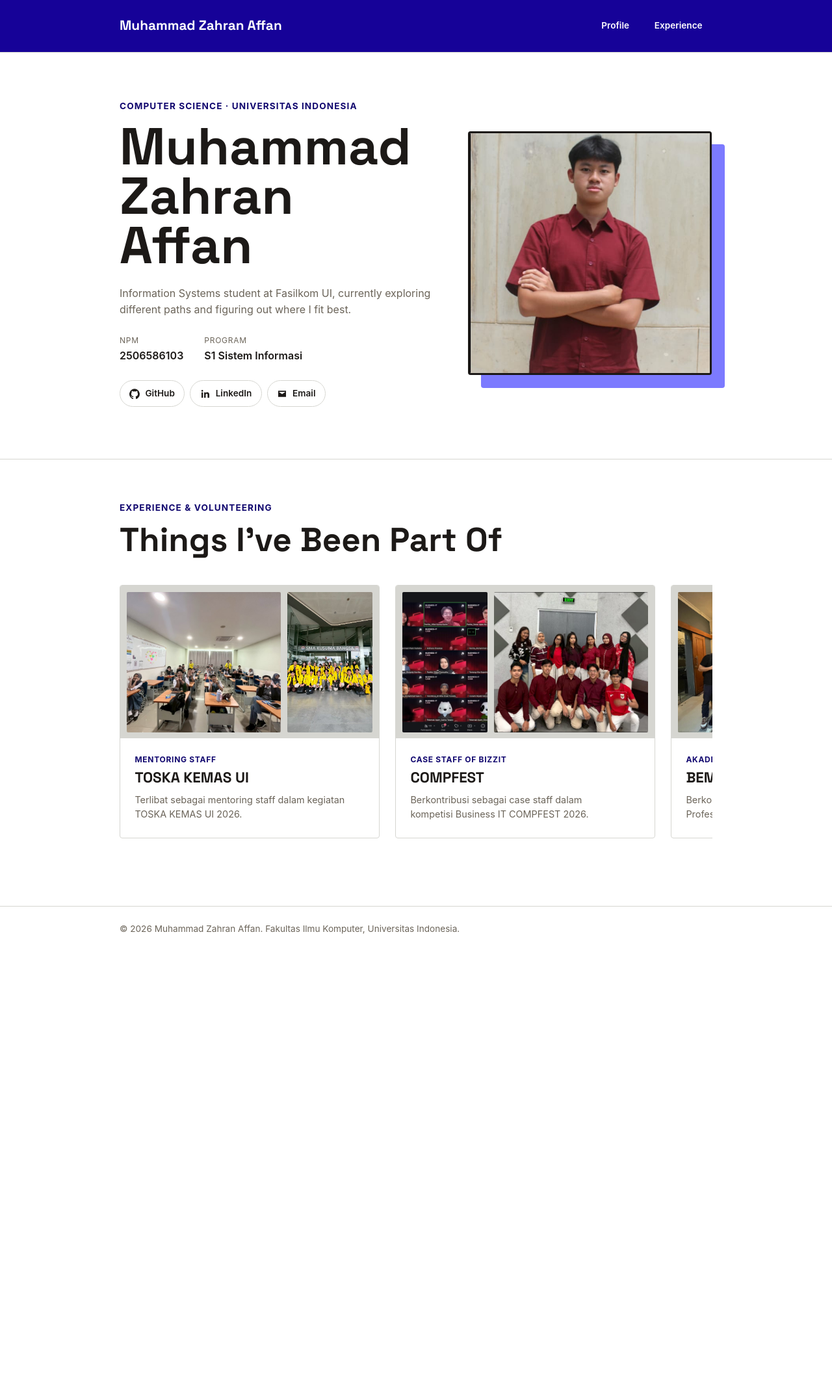
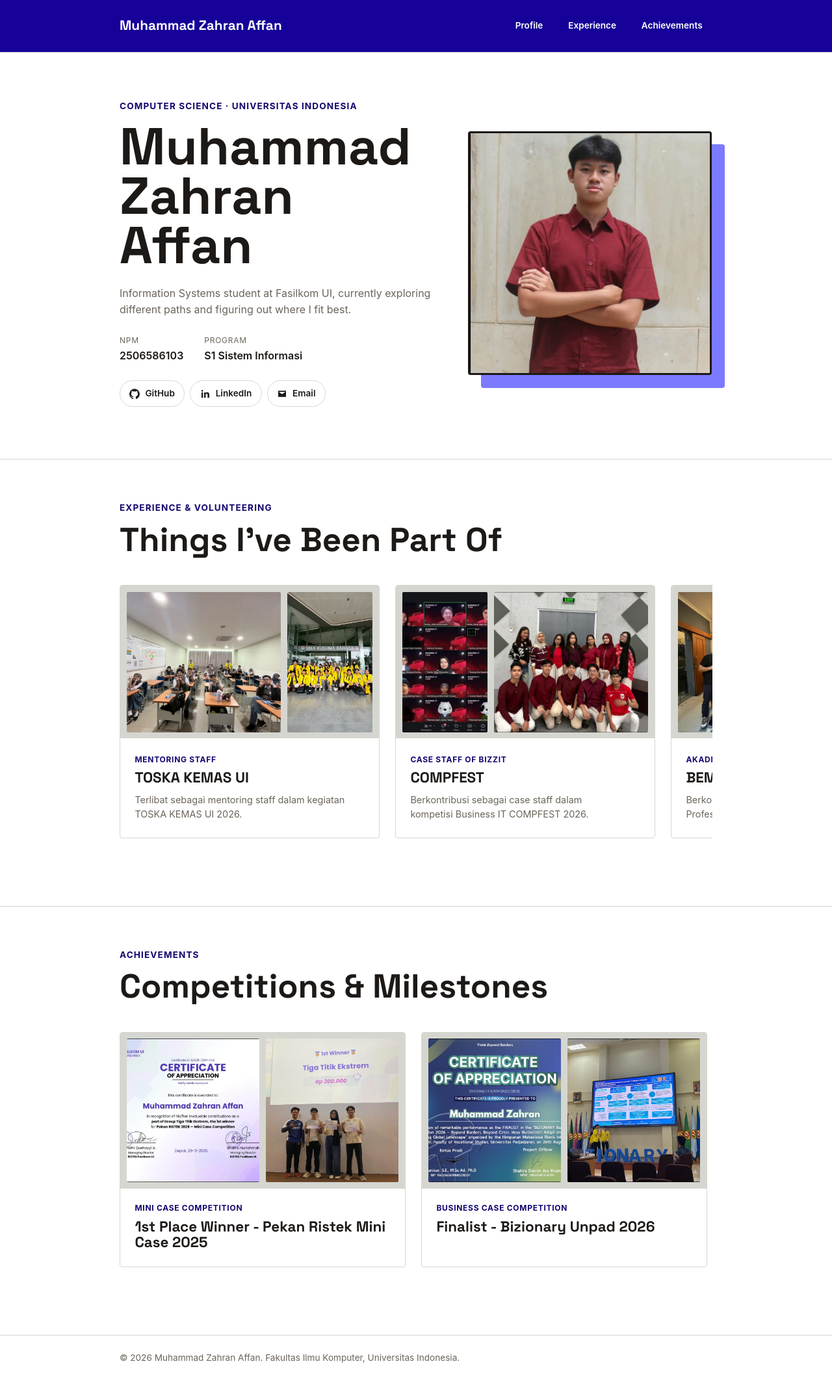
Before and after one commit to zahranaffan/myportofolio, a Django app: page / in a window 1280 px wide. Shown: the whole page at 65% size. Before the commit the page ends 1437 px from the top, so only its background shows below. Run offline with Django 5.2, Linux system fonts and the light colour scheme.

Commit message:
feat: Menambahkan fitur tambahan Achievement

```diff
--- a/static/css/style.css
+++ b/static/css/style.css
@@ -413,6 +413,102 @@ h1, .brand {
     max-width: 330px;
 }
 
+/* === ACHIEVEMENTS === */
+.achievements {
+    padding: 4rem 0 5rem;
+    border-top: 1px solid var(--line);
+}
+
+.achievements-heading {
+    margin-bottom: 2rem;
+}
+
+.achievements-heading h2 {
+    font-family: "Space Grotesk", -apple-system, sans-serif;
+    font-size: clamp(2.2rem, 5vw, 3.2rem);
+    line-height: 1;
+}
+
+/* Horizontal scroll */
+.achievements-scroll {
+    display: flex;
+    gap: 1.5rem;
+    overflow-x: auto;
+    padding: 0.75rem 0.5rem 1.5rem;
+    scroll-snap-type: x proximity;
+    scrollbar-width: thin;
+    scrollbar-color: var(--line) transparent;
+}
+
+.achievements-scroll::-webkit-scrollbar {
+    height: 6px;
+}
+
+.achievements-scroll::-webkit-scrollbar-track {
+    background: transparent;
+}
+
+.achievements-scroll::-webkit-scrollbar-thumb {
+    background-color: var(--line);
+    border-radius: 999px;
+}
+
+/* Achievement card */
+.achievement-card {
+    flex: 0 0 440px;
+    background-color: var(--paper);
+    border: 1px solid var(--line);
+    border-radius: var(--radius);
+    overflow: hidden;
+    scroll-snap-align: start;
+    transition:
+        transform 0.25s ease,
+        box-shadow 0.25s ease,
+        border-color 0.25s ease;
+}
+
+.achievement-card:hover {
+    transform: translateY(-5px);
+    border-color: var(--accent);
+    box-shadow: 6px 6px 0 var(--accent);
+}
+
+/* Dua foto dengan ukuran sama */
+.achievement-images {
+    height: 240px;
+    display: flex;
+    gap: 0.6rem;
+    padding: 0.6rem;
+    background-color: var(--line);
+}
+
+.achievement-images img {
+    width: calc(50% - 0.3rem);
+    height: 100%;
+    object-fit: cover;
+    display: block;
+    border-radius: 2px;
+}
+
+/* Achievement content */
+.achievement-content {
+    padding: 1.3rem 1.4rem 1.5rem;
+}
+
+.achievement-type {
+    margin-bottom: 0.45rem;
+    color: var(--accent-dark);
+    font-size: 0.75rem;
+    font-weight: 700;
+    letter-spacing: 0.06em;
+    text-transform: uppercase;
+}
+
+.achievement-content h3 {
+    font-family: "Space Grotesk", -apple-system, sans-serif;
+    font-size: 1.4rem;
+    line-height: 1.1;
+}
 
 /* === PENYESUAIAN MOBILE === */
 @media (max-width: 600px) {
@@ -448,4 +544,16 @@ h1, .brand {
     .social-links {
         justify-content: flex-start;
     }
+
+    .achievements {
+        padding: 3.5rem 0 4rem;
+    }
+
+    .achievement-card {
+        flex-basis: 330px;
+    }
+
+    .achievement-images {
+        height: 200px;
+    }
 }
--- a/templates/index.html
+++ b/templates/index.html
@@ -16,6 +16,7 @@
             <nav>
                 <a href="#profile">Profile</a>
                 <a href="#experience">Experience</a>
+                <a href="#achievements">Achievements</a>
             </nav>
         </div>
     </header>
@@ -198,6 +199,51 @@
                 </div>
             </div>
         </section>
+
+        <!-- Fitur tambahan: ACHIEVEMENTS -->
+        <section class="achievements" id="achievements">
+            <div class="container">
+
+                <div class="achievements-heading">
+                    <p class="hero-kicker">Achievements</p>
+                    <h2>Competitions & Milestones</h2>
+                </div>
+
+                <div class="achievements-scroll">
+
+                    <!-- ACHIEVEMENT 1 -->
+                    <article class="achievement-card">
+                        <div class="achievement-images">
+                            <img src="/static/img/pekris_sertif.jpeg"
+                                alt="Pekan Ristek Minicase">
+                            <img src="/static/img/pekris_foto.jpeg"
+                                alt="Pekan Ristek Minicase">
+                        </div>
+
+                        <div class="achievement-content">
+                            <p class="achievement-type">Mini Case Competition</p>
+                            <h3>1st Place Winner - Pekan Ristek Mini Case 2025</h3>
+                        </div>
+                    </article>
+
+                    <!-- ACHIEVEMENT 2 -->
+                    <article class="achievement-card">
+                        <div class="achievement-images">
+                            <img src="/static/img/bizionary_sertif.jpeg"
+                                alt="Final Bizionary">
+                            <img src="/static/img/bizionary_foto.jpeg"
+                                alt="Final Bizionary">
+                        </div>
+
+                        <div class="achievement-content">
+                            <p class="achievement-type">Business Case Competition</p>
+                            <h3>Finalist - Bizionary Unpad 2026</h3>
+                        </div>
+                    </article>
+
+                </div>
+            </div>
+        </section>
     </main>
 
     <footer class="site-footer">
```
Also changed, not shown: README.md, static/img/bizionary_foto.jpeg (added), static/img/bizionary_sertif.jpeg (added), static/img/pekris_foto.jpeg (added), static/img/pekris_sertif.jpeg (added).
